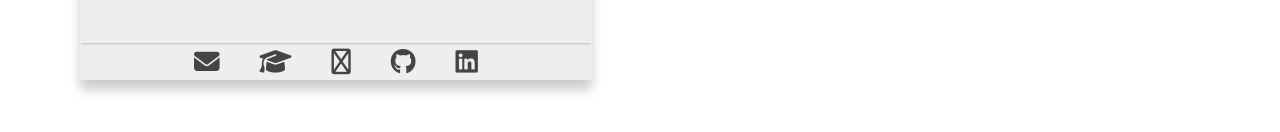
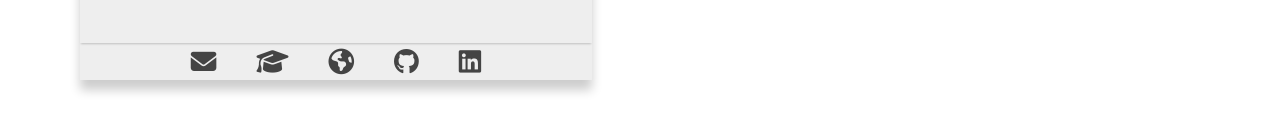
Before and after one commit to SOAR-Lab/soar-lab-old-website, a React (Create React App) app: page /#/Team in a window 1280 px wide. Shown: the part 417-549 px from the top of the page. Built offline with nearby package versions, Linux system fonts and the light colour scheme.

Commit message:
fixed website icon

```diff
--- a/src/Components/Members/Member.js
+++ b/src/Components/Members/Member.js
@@ -24,7 +24,7 @@ function RenderGoogleScholar (googlescholar) {
 
 function RenderWebsite (website) {
     if (website != null)
-        return (<a href={website} target="_blank" rel="noopener noreferrer"><i class="fa-regular fa-globe"></i></a>)
+        return (<a href={website} target="_blank" rel="noopener noreferrer"><i class="fa fa-globe" aria-hidden="true"></i></a>)
 }
 
 function Member(props) {
```
